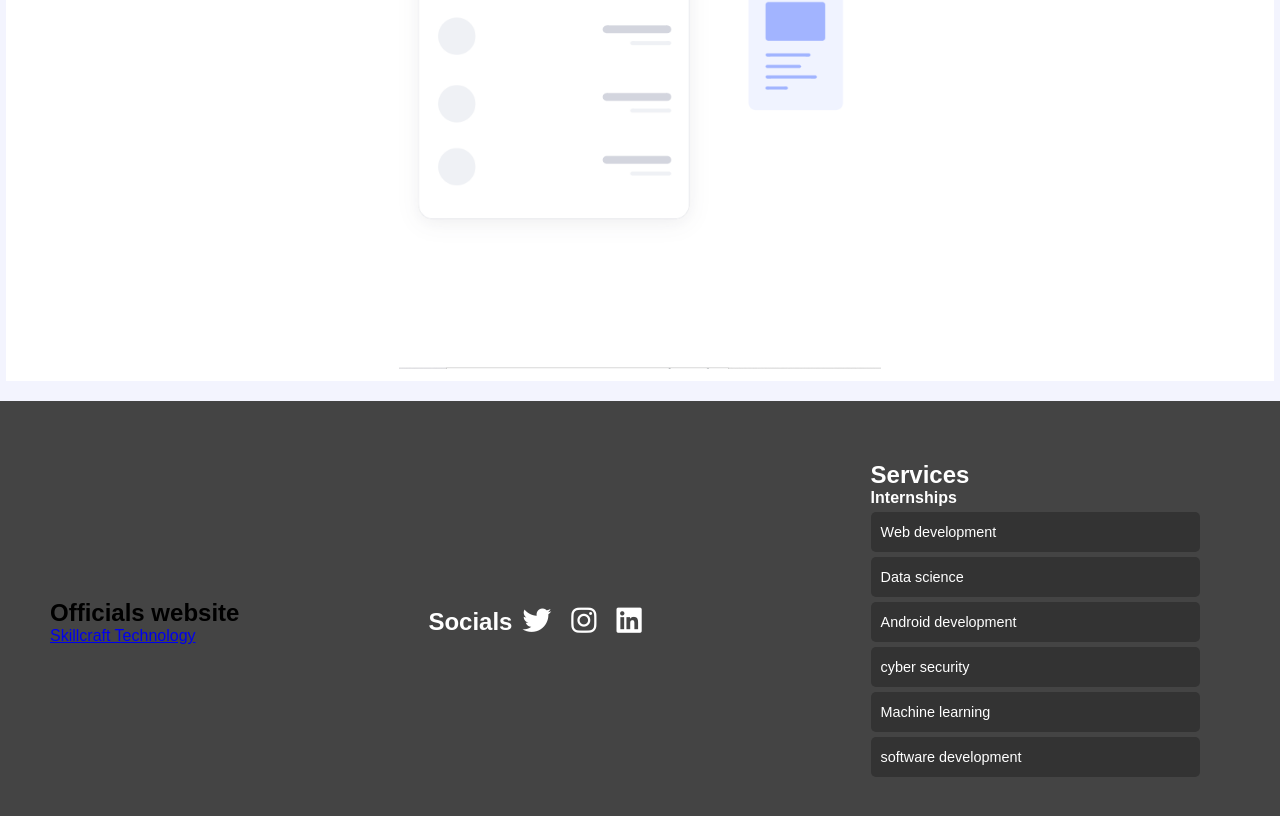
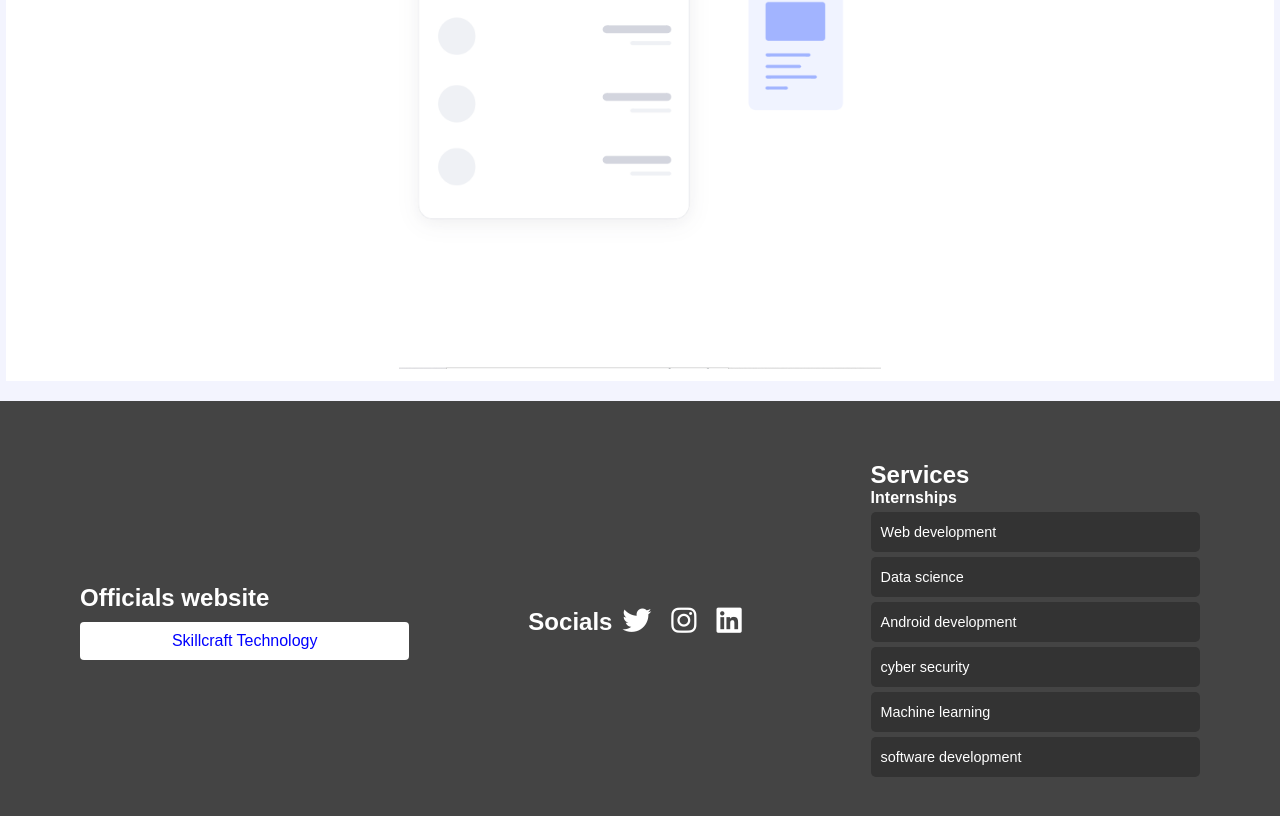
Before and after one commit to avi-9305/SCT_WD_01, a plain HTML site: page index.html in a window 1280 px wide. Shown: the part 680-1496 px from the top of the page. Drawn offline with Linux system fonts and the light colour scheme.

Commit message:
Update style.css

```diff
--- a/style.css
+++ b/style.css
@@ -137,7 +137,7 @@ li:hover {
         font-size: medium;
     }
 
-    .prodigy h1{
+    .skillcraft h1{
         font-size: smaller;
     }
 
@@ -181,20 +181,20 @@ li:hover {
     padding: 20px;
 }
 
-.prodigy, .social-icon, .services, .address {
+.skillcraft, .social-icon, .services, .address {
     width: 100%;
     padding: 10px;
     box-sizing: border-box;
     color: white;
 }
 
-.prodigy {
+.skillcraft {
     display: flex;
     flex-direction: column;
     justify-content: center;
 }
 
-.prodigy a {
+.skillcraft a {
     margin-top: 10px;
     border-radius: 4px;
     background-color: white;
@@ -278,7 +278,7 @@ li:hover {
         padding: 20px;
     }
 
-    .prodigy, .social-icon{
+    .skillcraft, .social-icon{
         width: 33%;
     }
 
@@ -295,11 +295,11 @@ li:hover {
 }
 
 @media (min-width: 900px) {
-    .prodigy, .social-icon {
+    .skillcraft, .social-icon {
         padding: 20px;
     }
 
-    .prodigy a{
+    .skillcraft a{
         padding: 10px 20px;
     }
 
@@ -317,7 +317,7 @@ li:hover {
         padding: 30px 50px;
     }
 
-    .prodigy, .social-icon, .services, .address {
+    .skillcraft, .social-icon, .services, .address {
         padding: 30px;
     }
 
```
